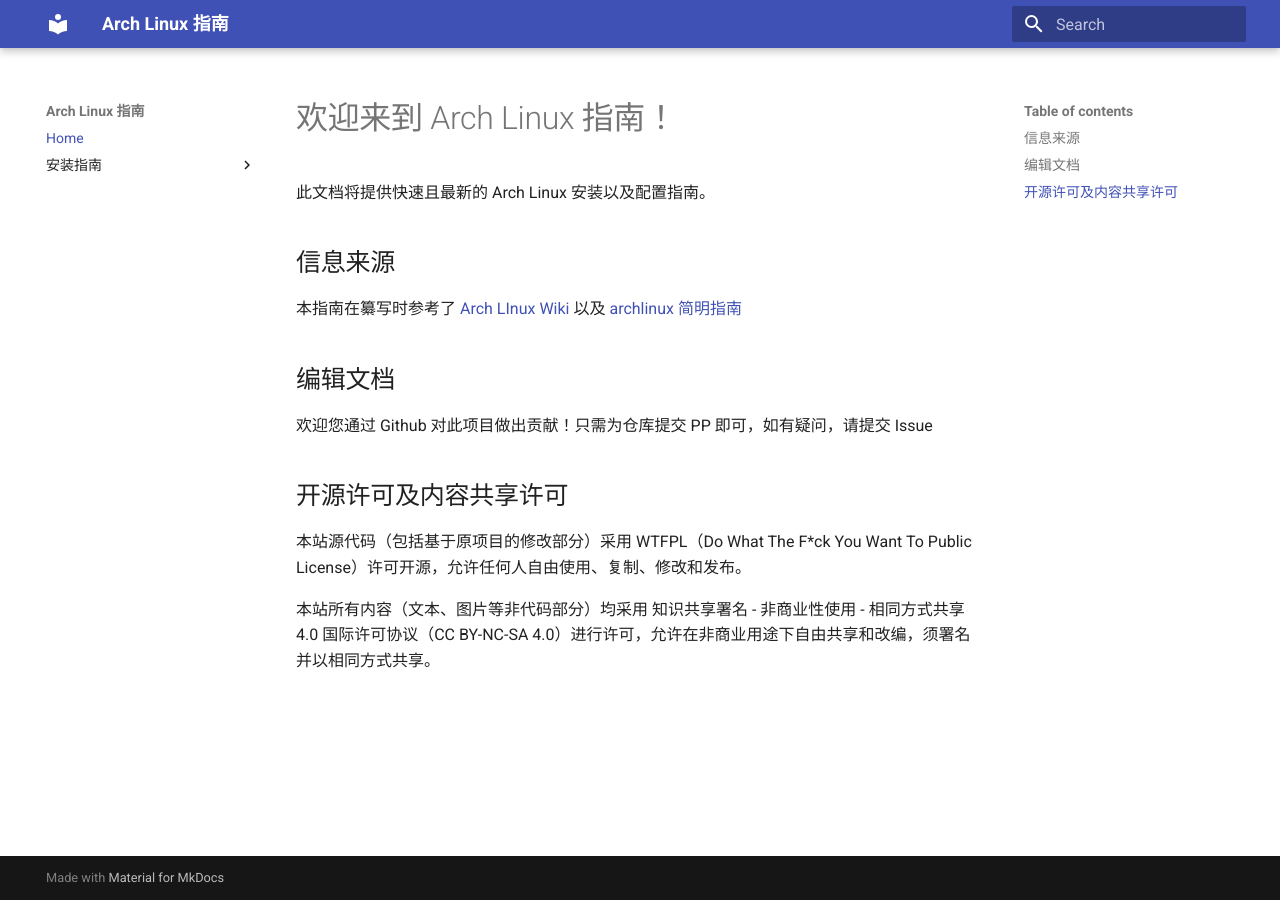
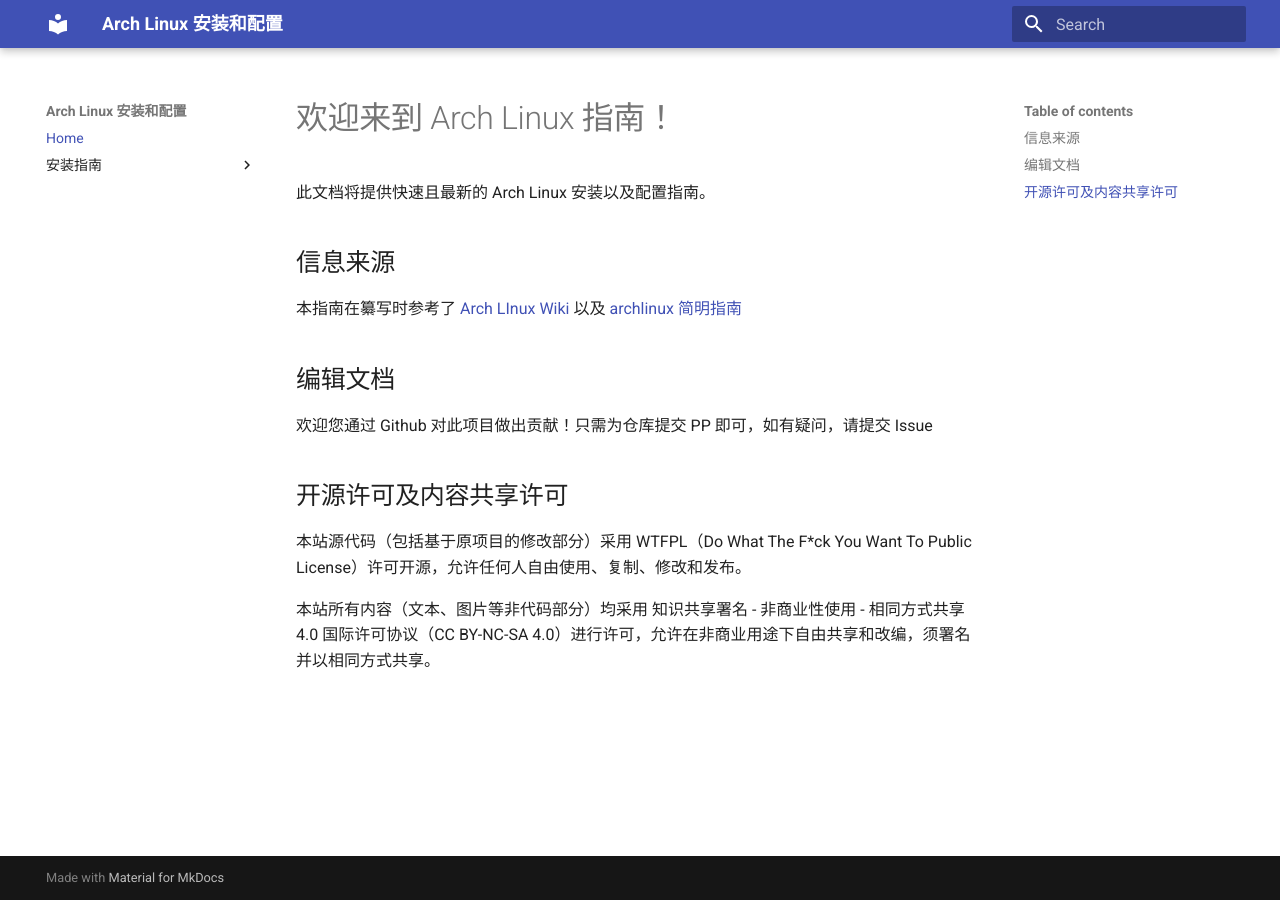
Before and after one commit to naranyinyun/ArchGuide, an MkDocs documentation site: the page built from docs/index.md, in a window 1280 px wide. Built offline with MkDocs 1.6.1 and Material for MkDocs 9.7.7, drawn with Linux system fonts in a browser that asks for light colours.

Commit message:
signed commit

```diff
--- a/mkdocs.yml
+++ b/mkdocs.yml
@@ -1,4 +1,4 @@
-site_name: Arch Linux 指南
+site_name: Arch Linux 安装和配置
 theme:
   name: material
 nav:
```
